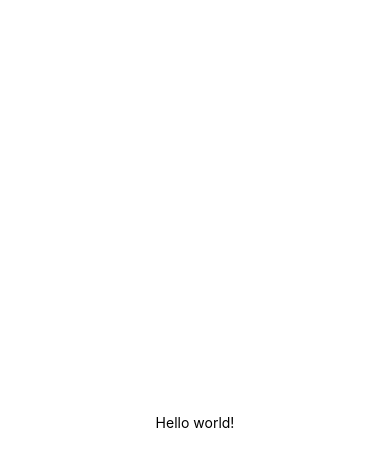
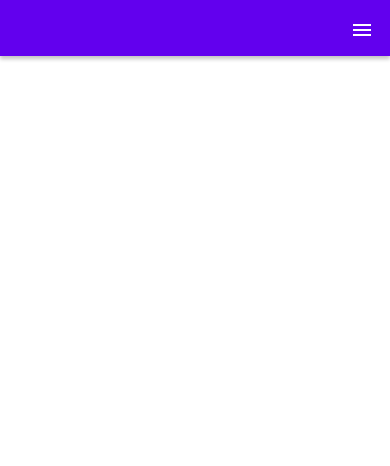
Before and after one commit to TBoxhead/cov-proj, a React Native app: screen / in a window 390 px wide. Shown: the top 466 px of the page. Built offline with nearby package versions, Linux system fonts and the light colour scheme.

Commit message:
Implemented Navbar

```diff
--- a/App.js
+++ b/App.js
@@ -1,34 +1,8 @@
-import { StatusBar } from 'expo-status-bar';
 import React from 'react';
-import { StyleSheet, Text, View } from 'react-native';
-import { DefaultTheme, Provider as PaperProvider } from 'react-native-paper';
+import NavigationBar from './Components/Navbar/index.js';
 
 export default function App() {
   return (
-    <PaperProvider theme={theme}>
-      <View style={styles.container}>
-        <Text>Hello world!</Text>
-        <StatusBar style="auto" />
-      </View>
-    </PaperProvider>
+    <NavigationBar/>
   );
 }
-
-const theme = {
-  ...DefaultTheme,
-  roundness: 2,
-  colors: {
-    ...DefaultTheme.colors,
-    primary: '#3498db',
-    accent: '#f1c40f',
-  },
-};
-
-const styles = StyleSheet.create({
-  container: {
-    flex: 1,
-    backgroundColor: '#ffffff',
-    alignItems: 'center',
-    justifyContent: 'center',
-  },
-});
--- /dev/null
+++ b/Components/Navbar/index.js
@@ -0,0 +1,26 @@
+import * as React from 'react';
+import { Appbar as NavBar} from 'react-native-paper';
+import { StyleSheet } from 'react-native';
+
+
+const NavigationBar = () => (
+ <NavBar style={styles.top}>
+    <NavBar.Action icon="menu" style={styles.item}/>
+  </NavBar>
+ );
+
+export default NavigationBar
+
+const styles = StyleSheet.create({
+  top: {
+    position: 'absolute',
+    left: 0,
+    right: 0,
+    top: 0,
+    flexDirection: 'column',
+    alignItems: 'flex-end',
+  },
+  item: {
+      justifyContent: 'flex-end',
+  }
+});
```
Also changed, not shown: Components/Cards/index.js (added), 1 other file (tests, documents, lock files or other folders).
